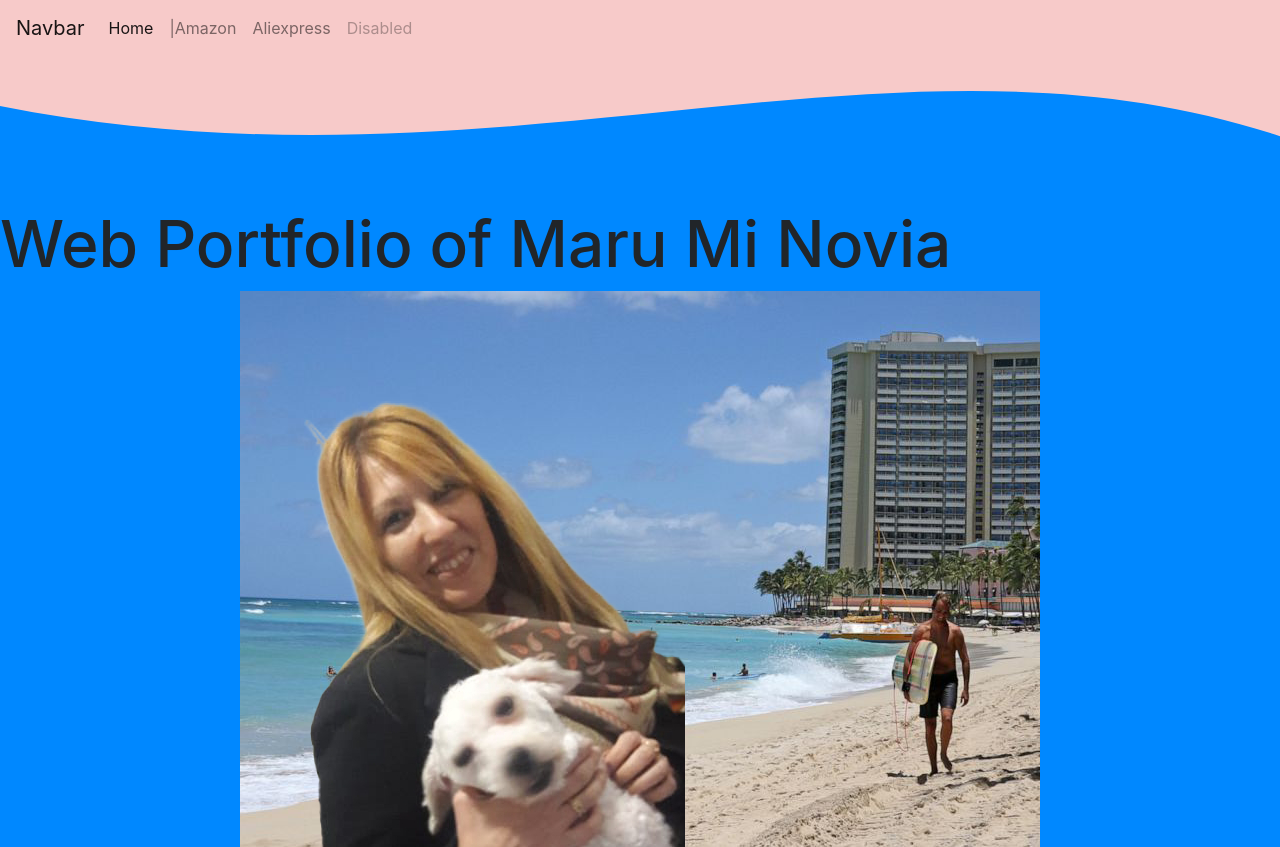
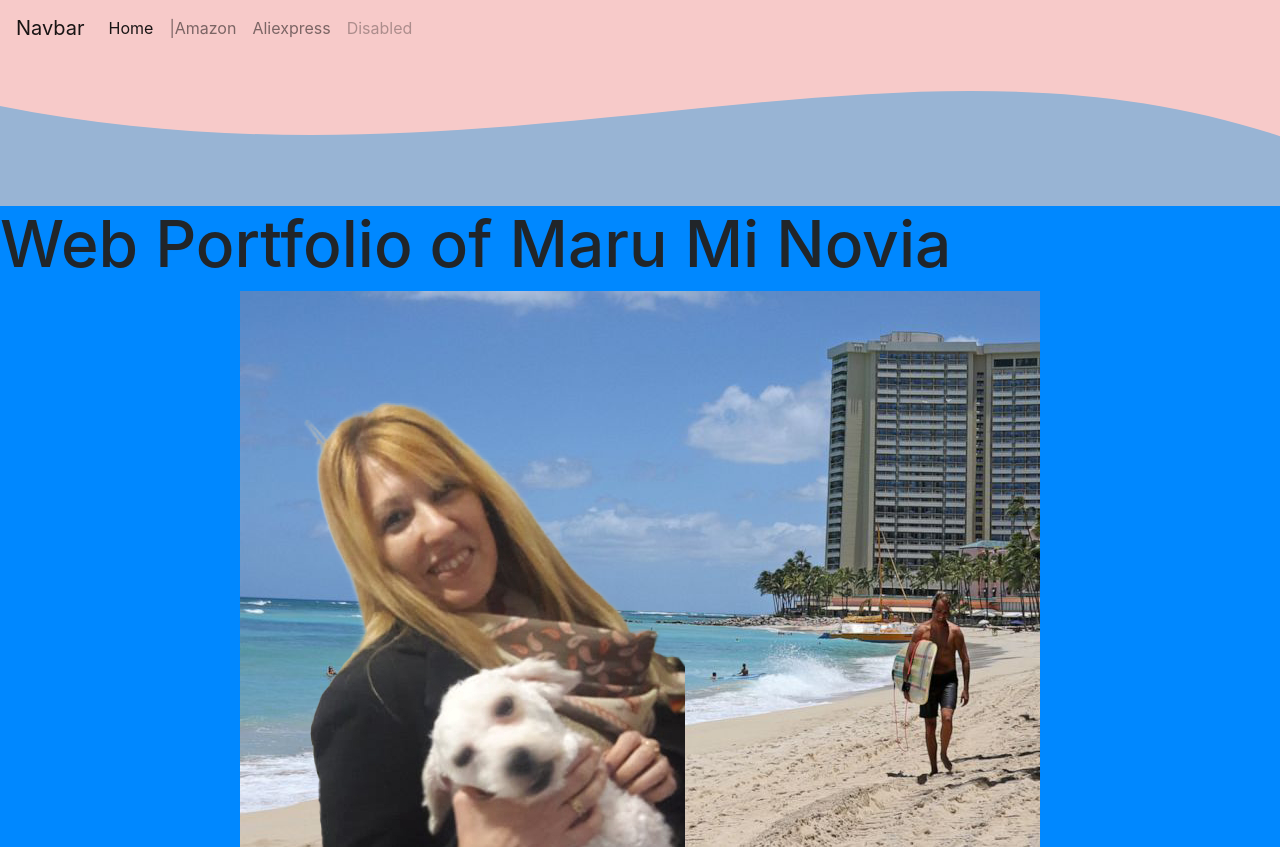
Before and after one commit to Alexx73/Maruweb, a plain HTML site: page index.html in a window 1280 px wide. Shown: the top 847 px of the page. Drawn offline with nearby package versions, Linux system fonts and the light colour scheme.

Commit message:
Update index.html

```diff
--- a/index.html
+++ b/index.html
@@ -1,4 +1,4 @@
-<!DOCTYPE html>
+ <!DOCTYPE html>
 <html>
 
   <head>
@@ -41,7 +41,7 @@
           <div class="wave" style="height: 150px; overflow: hidden;" >
             <svg viewBox="0 0 500 150" preserveAspectRatio="none" style="height: 100%; width: 100%;">
               <path d="M0.00,49.98 C197.23,149.50 349.20,-49.98 501.41,81.41 L500.00,150.00 L0.00,150.00 Z"
-              style="stroke: none; fill: #08f;">
+              style="stroke: none; fill: #98b4d4;">
 
               </path></svg>
 
```
